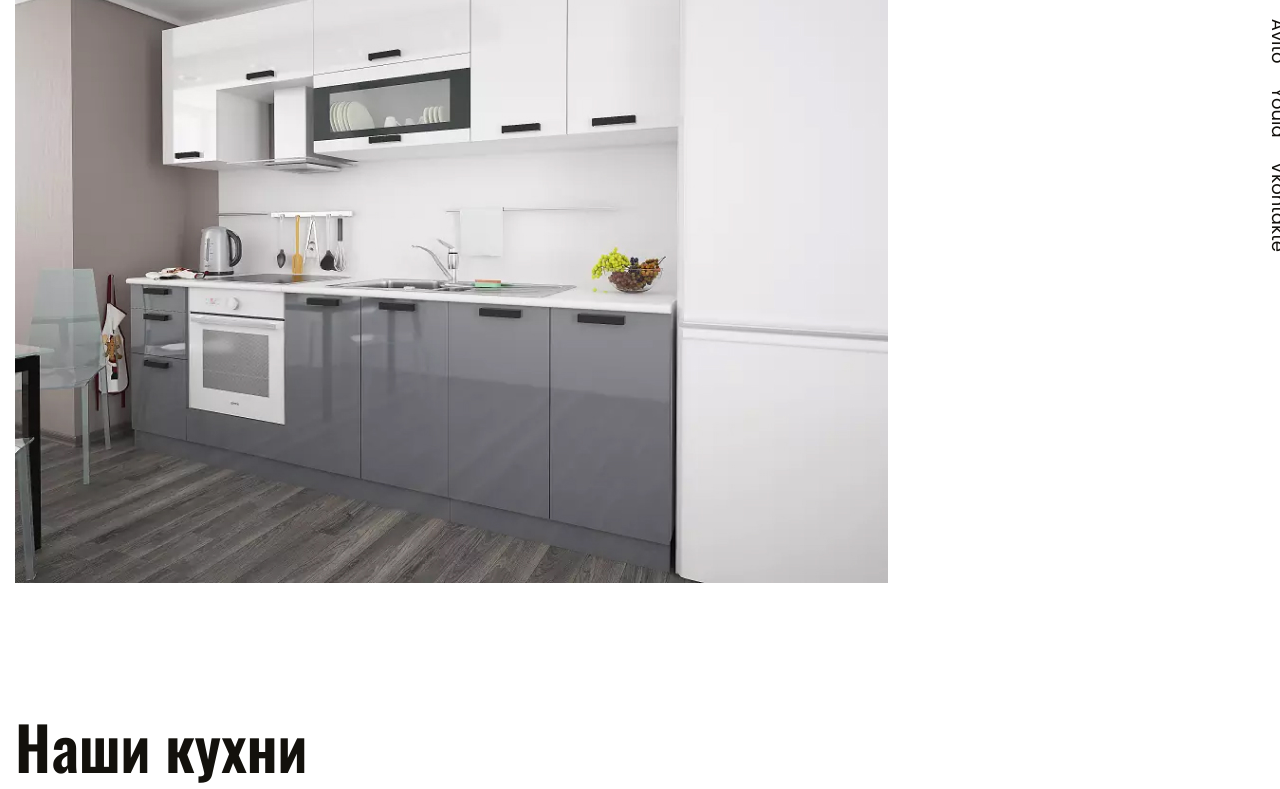
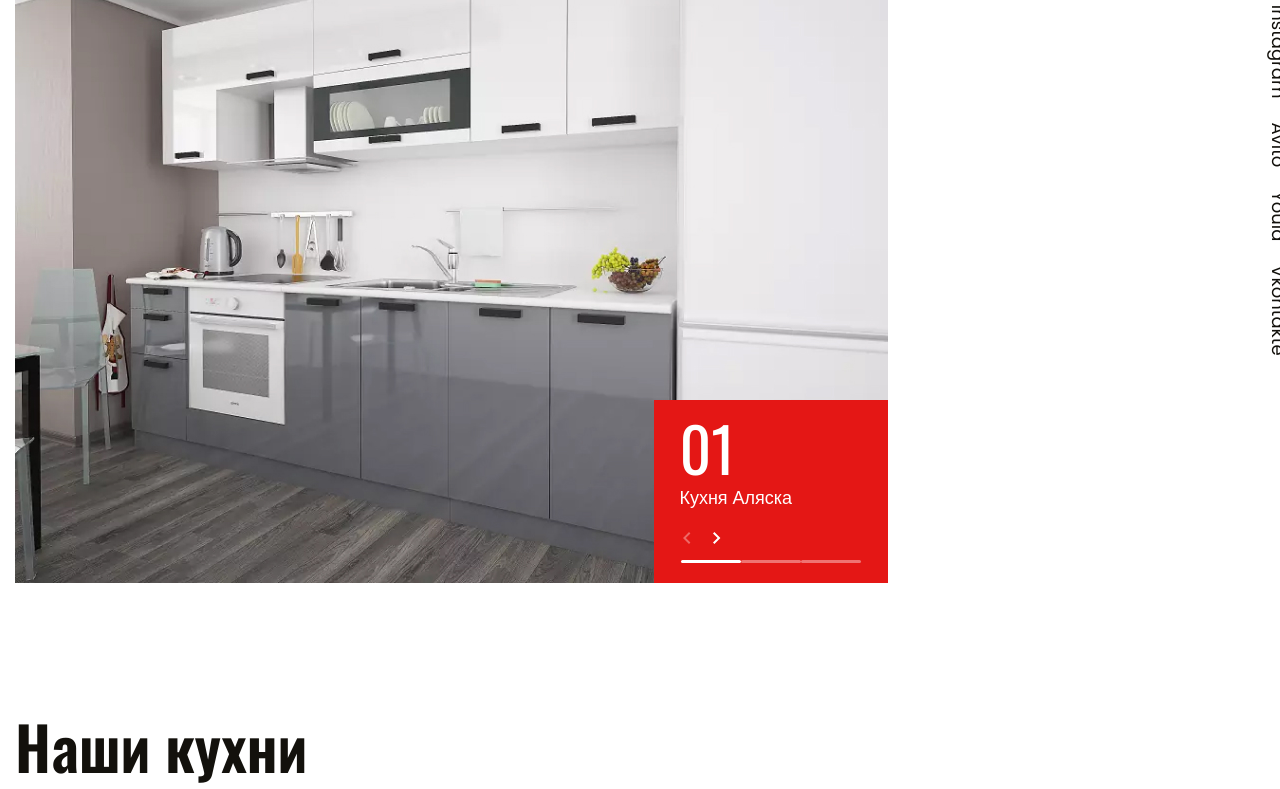
Before and after one commit to as-webagency/kitchens-berry, a plain HTML site: page index.html in a window 1280 px wide. Shown: the part 960-1749 px from the top of the page. Drawn offline with nearby package versions, Linux system fonts and the light colour scheme.

Commit message:
add hero sass

```diff
--- a/index.html
+++ b/index.html
@@ -97,14 +97,31 @@
                             <div class="swiper-wrapper">
                                 <div class="swiper-slide">
                                     <img src="./img/hero/alaska.jpg" alt="alaska">
+                                    <div class="swiper-slide__block">
+                                        <div class="swiper-slide__count">01</div>
+                                        <div class="swiper-slide__name"> Кухня Аляска</div>
+                                    </div>
                                 </div>
                                 <div class="swiper-slide">
                                     <img src="./img/hero/soprano.jpg" alt="soprano">
+                                    <div class="swiper-slide__block">
+                                        <div class="swiper-slide__count">02</div>
+                                        <div class="swiper-slide__name"> Кухня Сопрано</div>
+                                    </div>
                                 </div>
                                 <div class="swiper-slide">
                                     <img src="./img/hero/alaska.jpg" alt="alaska">
+                                    <div class="swiper-slide__block">
+                                        <div class="swiper-slide__count">03</div>
+                                        <div class="swiper-slide__name"> Кухня Аляска</div>
+                                    </div>
                                 </div>
                             </div>
+                            <div class="swiper-button">
+                                <div class="swiper-button-next"></div>
+                                <div class="swiper-button-prev"></div>
+                            </div>
+                            <div class="swiper-pagination"></div>
                         </div>
                     </div>
                     <div class="hero-side__right">
--- a/sass/_settings.sass
+++ b/sass/_settings.sass
@@ -11,7 +11,7 @@ html
 body, html
     height: 100%
 body
-    font-family: 'Poppins', Arial, Helvetica, sans-serif
+    font-family: 'Poppins', Arial, Helvetica, Helvetica Neue, sans-serif
     font-size: 1rem
     font-weight: normal
 .container
--- a/sass/style.sass
+++ b/sass/style.sass
@@ -8,6 +8,7 @@
 
 @import 'template/header'
 @import 'template/hero'
+@import 'template/products'
 @import 'template/footer'
 
 @import 'template/modal'
--- a/sass/template/_hero.sass
+++ b/sass/template/_hero.sass
@@ -1,5 +1,5 @@
 .hero
-    padding: 3rem 0 8rem
+    padding: 3rem 0 4rem
     &-side
         +flex-wrap
         justify-content: space-between
@@ -45,21 +45,75 @@
             margin-right: -3rem
             .gallery-top
                 max-width: 54.56rem
-                min-height: 42.68rem
                 .swiper
                     &-slide
                         width: 100% !important
+                        height: 100%
+                        max-height: 42.68rem
+                        img
+                            width: 100%
+                            height: 100%
+                            object-fit: cover
+                        &__block
+                            position: absolute
+                            right: 0
+                            bottom: 0
+                            background-color: $red
+                            padding: 0.8rem 6.0rem 4.1rem 1.6rem
+                        &__count
+                            font-family: 'Oswald', sans-serif
+                            font-weight: normal
+                            font-size: 3.85rem
+                            color: $white
+                        &__name
+                            font-size: 1.125rem
+                            color: $white
+                            line-height: 1.70rem
+                            margin-bottom: 0.4rem
+                    &-button
+                        position: relative
+                        max-width: 200px
+                        margin-left: auto
+                        &-next
+                            right: auto
+                            left: 16px
+                            &::after
+                                content: url('../img/hero/arrow_next.svg')
+                        &-prev
+                            left: -14px
+                            &::after
+                                content: url('../img/hero/arrow_prev.svg')
+                        &-next,
+                        &-prev
+                            top: -55px
+                    &-pagination
+                        bottom: 20px
+                        left: auto
+                        max-width: 234px
+                        right: 0
+                        +flex
+                        +content-center
+                        &-bullet
+                            margin: 0
+                            background-color: $white
+                            opacity: 0.4
+                            border-radius: 10px
+                            width: 60px
+                            height: 3px
+                            &-active
+                                opacity: 1
         &__right
             position: relative
         &__social
             position: absolute
-            top: 3.1rem
+            top: 50%
             right: -4.7rem
             list-style: none
-            transform: rotate(90deg)
+            transform: rotate(90deg) translateX(-50%)
             display: flex
             flex-wrap: wrap
             flex-direction: column
+            align-content: center
             height: 20px
 .social
     &__item
--- /dev/null
+++ b/sass/template/_products.sass
@@ -0,0 +1,2 @@
+.products
+    padding: 4rem 0
```
Also changed, not shown: css/style.css, img/hero/arrow_next.svg (added), img/hero/arrow_prev.svg (added), img/products/arrow_next.svg (added), img/products/arrow_prev.svg (added), js/script.js, 1 other file.
